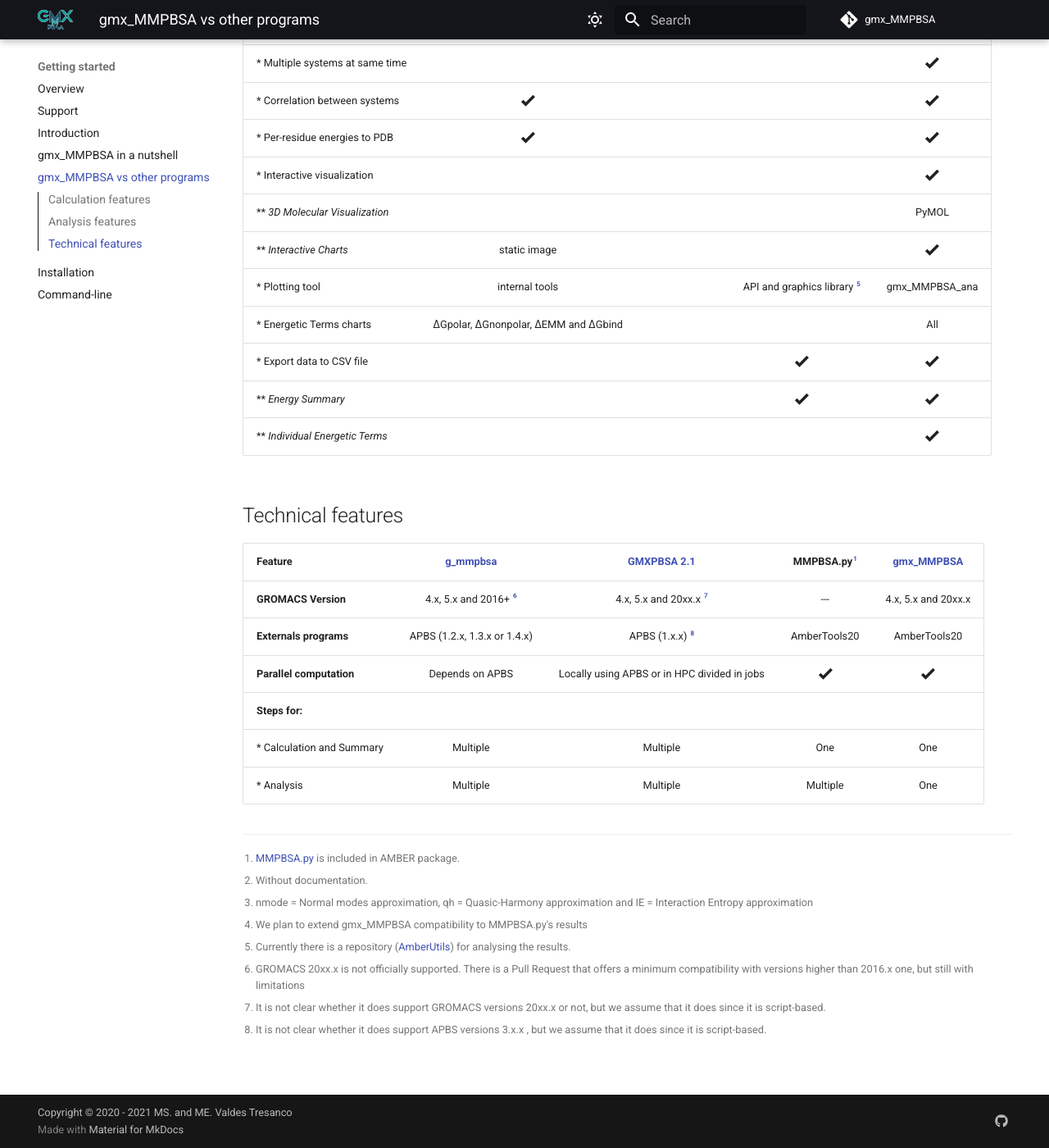
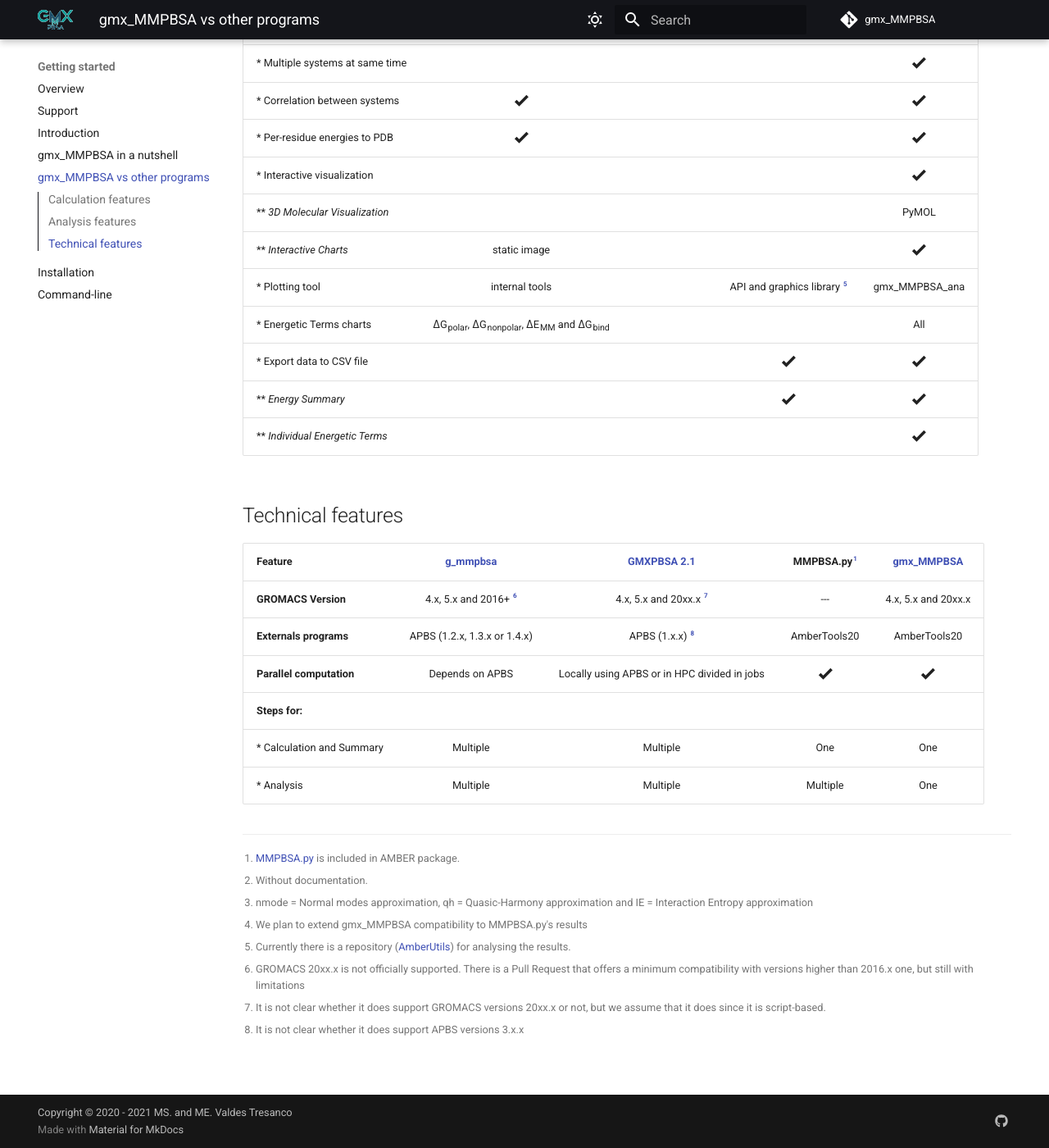
Before and after one commit to Valdes-Tresanco-MS/gmx_MMPBSA, an MkDocs documentation site: the page built from docs/versus.md, in a window 1280 px wide and 1400 px high, scrolled down 1034 px. Shown: the whole window at 82% size. Built offline with MkDocs 1.6.1 and Material for MkDocs 9.7.7, drawn with Linux system fonts in a browser that asks for light colours; comment, search, counter and statistics services are not loaded.

Commit message:
changes in doc

```diff
--- a/docs/versus.md
+++ b/docs/versus.md
@@ -33,7 +33,7 @@
 |   ** _3D Molecular Visualization_     |                              |                              |                                                       |           PyMOL           |
 |   ** _Interactive Charts_             |        static image          |                              |                                                       |    :material-check-bold:{.scale_icon_medium}     |
 | * Plotting tool                       |       internal tools         |                              |               API and graphics library [^5]           |      gmx_MMPBSA_ana       |
-| * Energetic Terms charts              | ΔGpolar, ΔGnonpolar, ΔEMM and ΔGbind |                      |                                                       |       All       |
+| * Energetic Terms charts              | ΔG~polar~, ΔG~nonpolar~, ΔE~MM~ and ΔG~bind~ |                      |                                                       |       All       |
 | * Export data to CSV file             |                              |                              |                  :material-check-bold:{.scale_icon_medium}                   |    :material-check-bold:{.scale_icon_medium}     |
 |   ** _Energy Summary_                 |                              |                              |                  :material-check-bold:{.scale_icon_medium}                   |    :material-check-bold:{.scale_icon_medium}     |
 |   ** _Individual Energetic Terms_     |                              |                              |                                                       |    :material-check-bold:{.scale_icon_medium}     |
@@ -60,8 +60,7 @@
 with versions higher than 2016.x one, but still with limitations
   [^7]: It is not clear whether it does support GROMACS versions 20xx.x or not, but we assume that it does since
 it is script-based.
-  [^8]: It is not clear whether it does support APBS versions 3.x.x , but we assume that it does since it is
-script-based.
+  [^8]: It is not clear whether it does support APBS versions 3.x.x
 
 
   [1]: https://github.com/RashmiKumari/g_mmpbsa
```
Also changed, not shown: docs/command-line.md (+8 -6 lines).
